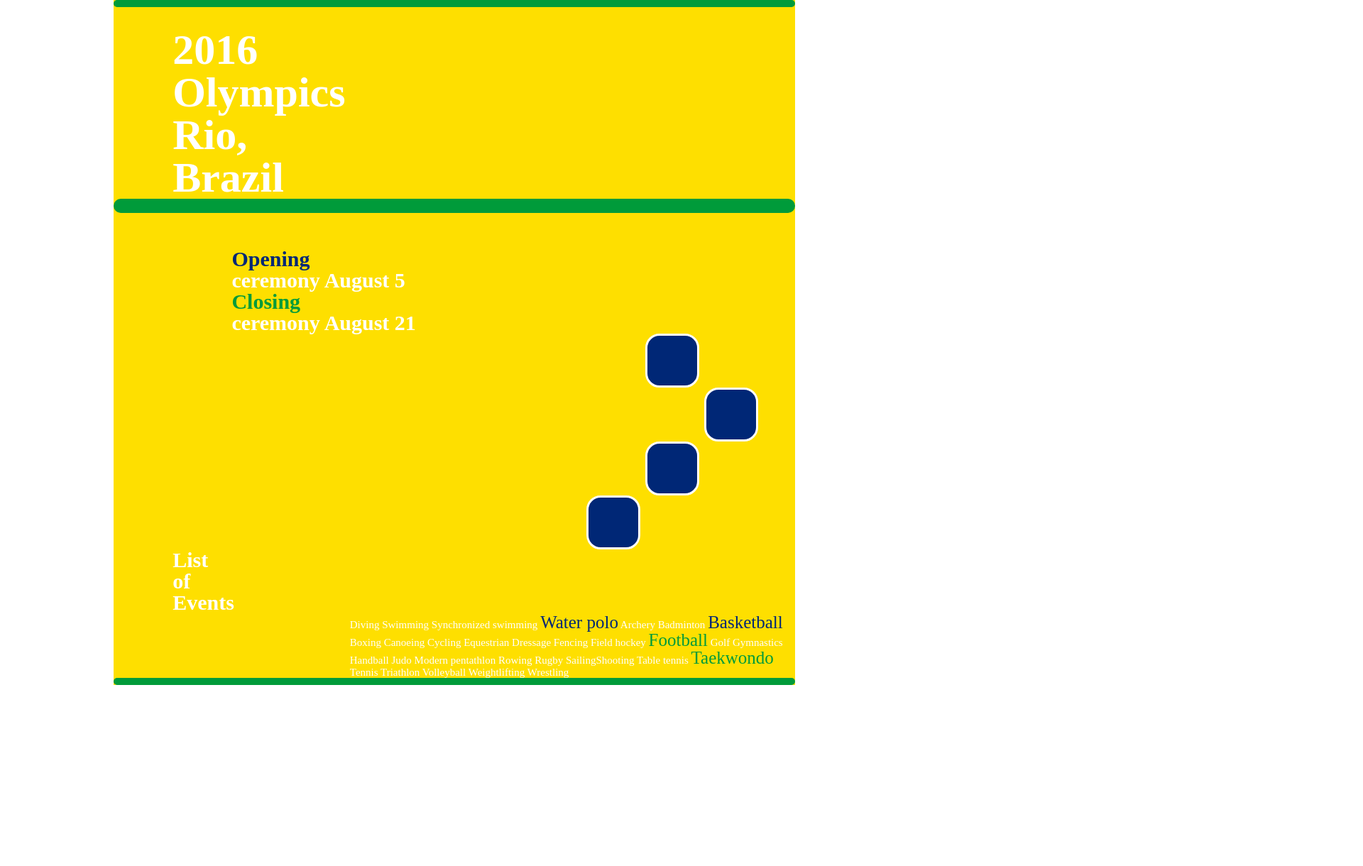
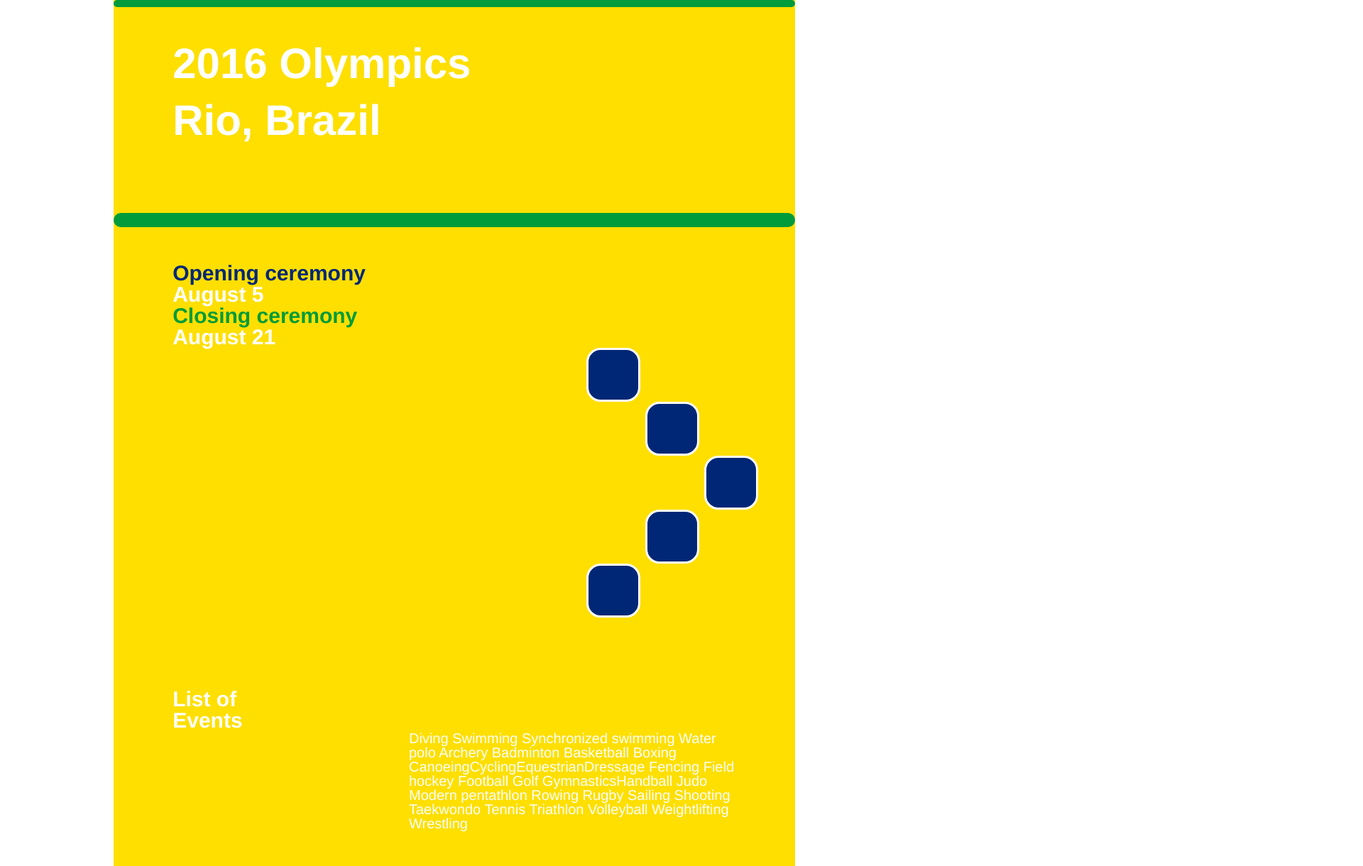
Before and after one commit to lee636/rio-2016, a plain HTML site: page index.html in a window 1280 px wide. Shown: the top 1220 px of the page at 71% size, 1920 px wide, since content can reach past the window. Before the commit the page ends 965 px from the top, so only its background shows below. Drawn offline with Linux system fonts and the light colour scheme.

Commit message:
2nd revision

```diff
--- a/css/style.css
+++ b/css/style.css
@@ -1,18 +1,27 @@
+body {
+	font-family: "Helvetica", helvetica, arial, sans-serif;
+}
+
 .container {
-	font:helvetica;
 	background-color: #fedf00;
 }
+
 .box1{
 	height: 10px;
 	background-color:#009b3a;
 	border-radius: 10px;
+	margin-bottom: 30px;
 }
-.head {font-size: 60px;
+
+.head {
+	font-size: 60px;
 		color:white;
 		font-weight: bolder;
-		margin-top: 30px;
+		margin-top: 20px;
+
 }
-.box3 { width: 70px;
+.box3 {
+	width: 70px;
 	height: 70px;
 	background-color:#002776;
 	border-radius: 20px;
@@ -22,7 +31,8 @@
 		height: 20px;
 		background-color:#009b3a;
 		border-radius: 10px;
-		margin-bottom: 50px
+		margin-bottom: 50px;
+		margin-top: 100px;
 }
 .dateopening {
 	font-size: 30px;
@@ -33,6 +43,7 @@
 	font-size: 30px;
 	font-weight:bolder;
 	color: #009b3a;
+	margin-top: 50px
 }
 .date {
 	font-size: 30px;
@@ -43,11 +54,10 @@
 	font-size: 30px;
 	font-weight:bold;
 	color: white;
-	margin-right:100px;
+	margin-top:100px;
 }
-.sport{font-size: 15px;
-color:white;}
-.green{font-size: 25px;
-color:#009b3a;}
-.blue{font-size: 25px;
-color:#002776;}
+.sports{
+	font-size: 20px;
+	color: white;
+	margin-bottom:50px;
+}
--- a/index.html
+++ b/index.html
@@ -8,60 +8,38 @@
 	<link rel="stylesheet" href="css/style.css">
 </head>
 <body>
-<div class="row">
 	<div class="container">
-		<div class="box1"></div>
-		<div class="offset-by-one columns">
-			<div class="text one columns">
-				<div class="head">2016 Olympics Rio, Brazil</div>
-			</div>
+		<div class="row">
+			<div class="twelve columns box1"></div>
+			<div class="offset-by-one twelve columns head">2016 Olympics</div>
+			<div class="offset-by-one four columns head">Rio, Brazil</div>
+			<div class="twelve columns box2"></div>
 		</div>
-		<div class="text twelve columns">
-			<div class="box2"></div>
+		<div class="row">
+			<div class="offset-by-one four columns date">
+				<span class="dateopening">Opening ceremony</span></div>
 		</div>
-	</div>
-</div>
-<div class="row">
-	<div class="container">
-		<div class="offset-by-two columns">
-			<div class="text four columns">
-				<div class="dateopening">Opening</div><div class="date">ceremony August 5</div>
-				<div class="dateclosing">Closing</div><div class="date">ceremony August 21</div>
-			</div>
+		<div class="row">
+			<div class="offset-by-one four columns date">August 5</div>
 		</div>
-		<div class="offset-by-nine columns">
-				<div class="box3"></div>
-			</div>
-		<div class="offset-by-ten columns">
-			<div class="box3"></div></div>
-			<div class="offset-by-nine columns">
-				<div class="box3"></div>
-			</div>
-			<div class="offset-by-eight columns">
-				<div class="box3"></div>
-			</div>
+		<div class="row">
+			<div class="offset-by-one four columns date">
+				<span class="dateclosing">Closing ceremony</span></div>
 		</div>
-	</div>
-</div>
+		<div class="row">
+			<div class="offset-by-one four columns date">August 21</div>
+		</div>
+		<div class="row">
+			<div class="offset-by-eight one column"><div class="box3"></div></div>
+			<div class="offset-by-nine one column"><div class="box3"></div></div>
+			<div class="offset-by-ten one column"><div class="box3"></div></div>
+			<div class="offset-by-nine one column"><div class="box3"></div></div>
+			<div class="offset-by-eight one column"><div class="box3"></div></div>
 
-<div class="row">
-	<div class="container">
-		<div class="offset-by-one columns">
-			<div class="text one columns">
-				<div class="list">List of Events</div>
-			</div>
-			<div class="offset-by-three columns">
-				<div class="text eight columns">
-					<span class="sport">Diving Swimming Synchronized swimming <span class="blue">Water polo</span> Archery Badminton <span class=blue>Basketball</span> Boxing Canoeing Cycling Equestrian Dressage Fencing Field hockey <span class=green>Football</span> Golf Gymnastics Handball Judo Modern pentathlon Rowing Rugby SailingShooting Table tennis <span class=green>Taekwondo</span> Tennis Triathlon Volleyball Weightlifting Wrestling
-					</span>
-				</div>
-			</div>
 		</div>
-	</div>
-</div>
-<div class="container">
-	<div class="box1"></div>
-</div>
+		<div class="row">
+			<div class="offset-by-one two columns list">List of Events</div><div class="offset-by-five six columns sports">Diving Swimming Synchronized swimming Water polo Archery Badminton Basketball Boxing CanoeingCyclingEquestrianDressage Fencing Field hockey Football Golf GymnasticsHandball Judo Modern pentathlon Rowing Rugby Sailing Shooting Taekwondo Tennis Triathlon Volleyball Weightlifting Wrestling</div>
+		</div>
 
 </body>
 </html>
```
Lines whose indentation alone changed are shown as unchanged.
